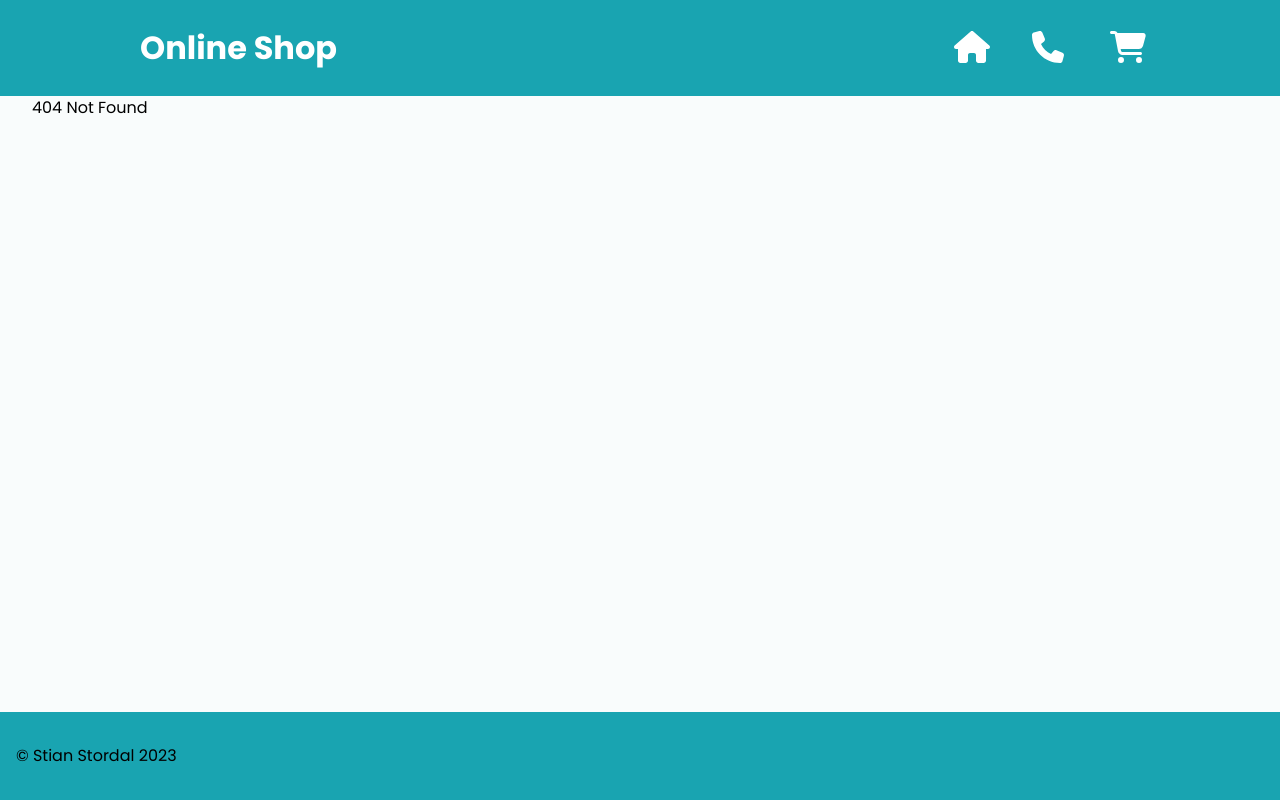
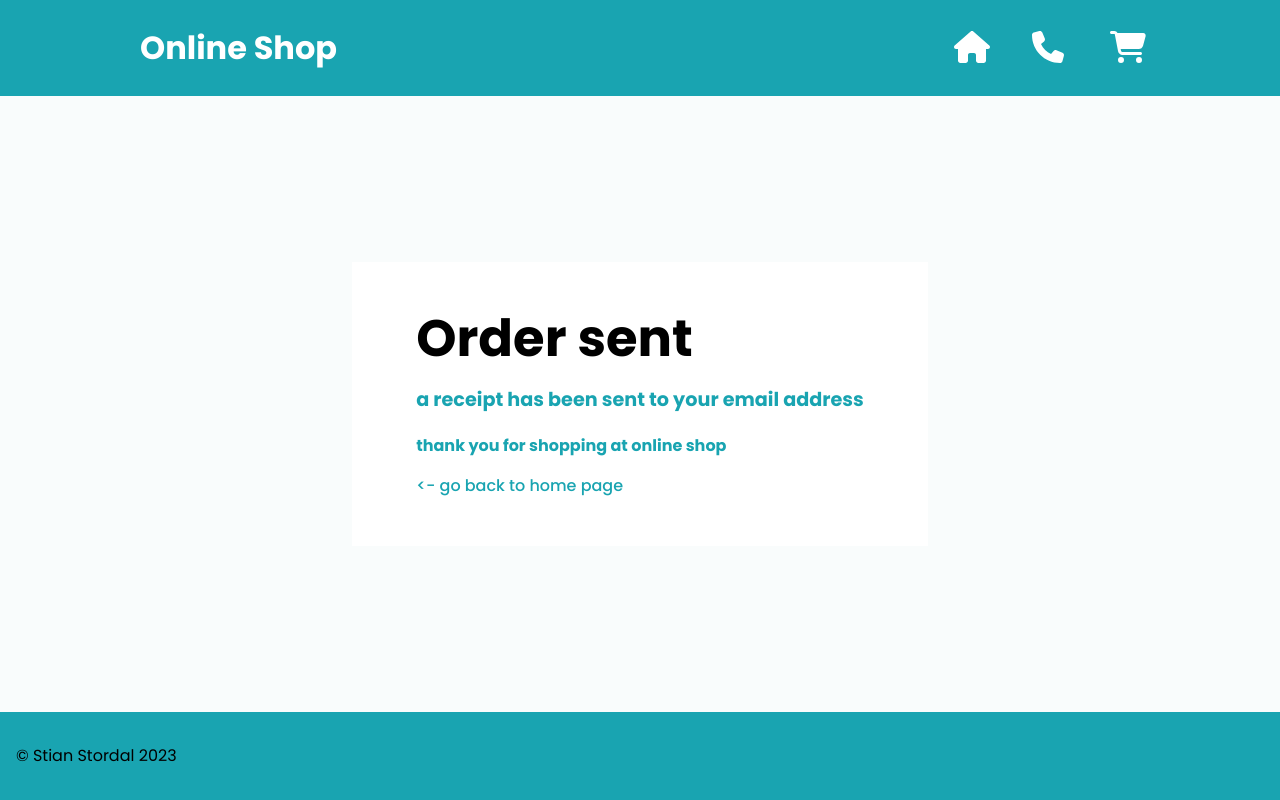
Before and after one commit to StianSto/frontend-frameworks-ca, a React (Vite) app: page /checkout in a window 1280 px wide. Before the commit this address had no page. Built offline with nearby package versions, Linux system fonts and the light colour scheme.

Commit message:
added cehckout success page

```diff
--- a/src/App.tsx
+++ b/src/App.tsx
@@ -7,6 +7,7 @@ import ProductPage from "./pages/ProductPage";
 import ContactPage from "./pages/ContactPage";
 import CartPage from "./pages/CartPage";
 import NotFoundPage from "./pages/NotFoundPage";
+import CheckoutSuccessPage from "./pages/CheckoutSuccess";
 
 export default function App() {
   return (
@@ -16,6 +17,7 @@ export default function App() {
         <Route path="product/:id" element={<ProductPage />}></Route>
         <Route path="cart" element={<CartPage />}></Route>
         <Route path="contact" element={<ContactPage />}></Route>
+        <Route path="checkout" element={<CheckoutSuccessPage />}></Route>
         <Route path="*" element={<NotFoundPage />}></Route>
       </Route>
     </Routes>
--- a/src/pages/CartPage/index.tsx
+++ b/src/pages/CartPage/index.tsx
@@ -48,7 +48,7 @@ export default function CartPage() {
                 Total: <span>${total.toFixed(2)}</span>
               </h2>
             </div>
-            <Link to={"checkout"}>
+            <Link to={"/checkout"}>
               <CtaButton>Checkout</CtaButton>
             </Link>
           </aside>
--- /dev/null
+++ b/src/pages/CheckoutSuccess/index.tsx
@@ -0,0 +1,53 @@
+import { Link } from "react-router-dom";
+import { styled } from "styled-components";
+import { useCartStore } from "../../store";
+import { useEffect } from "react";
+
+export default function CheckoutSuccessPage() {
+  const { clearCart } = useCartStore((state) => ({
+    clearCart: state.clearCart,
+  }));
+
+  useEffect(() => {
+    clearCart();
+  }, [clearCart]);
+
+  return (
+    <CheckoutStyle>
+      <div className="card">
+        <h1>Order sent</h1>
+        <p className="larger">a receipt has been sent to your email address</p>
+        <p>thank you for shopping at online shop</p>
+        <Link to={"/"}>&lt;- go back to home page</Link>
+      </div>
+    </CheckoutStyle>
+  );
+}
+
+const CheckoutStyle = styled.div`
+  margin: auto;
+  max-width: 1000px;
+  height: 100%;
+  display: flex;
+  justify-content: center;
+  align-items: center;
+
+  .card {
+    background-color: white;
+    padding: 3rem 4rem;
+    margin-inline: 2rem;
+    font-weight: bold;
+    height: fit-content;
+
+    h1 {
+      margin: 0;
+    }
+
+    & *:not(h1) {
+      color: var(--bg-primary);
+    }
+    & .larger {
+      font-size: larger;
+    }
+  }
+`;
--- a/src/sass/App.scss
+++ b/src/sass/App.scss
@@ -9,4 +9,5 @@
 main {
   // width: calc(100% - 4rem);
   padding-inline: 2rem;
+  flex: 1;
 }
--- a/src/store.ts
+++ b/src/store.ts
@@ -17,6 +17,7 @@ interface SearchState {
 
 interface CartState {
   cart: ICartProduct[];
+  clearCart: () => void;
   addToCart: (product: IProduct) => void;
   removeItem: (productId: string) => void;
   addProductOnce: (productId: string) => void;
@@ -25,6 +26,7 @@ interface CartState {
 
 export const useCartStore = create<CartState>((set) => ({
   cart: [],
+  clearCart: () => set({ cart: [] }),
   addToCart: (product: IProduct) =>
     set((state) => {
       const productExistsInCart = state.cart.find(
```
